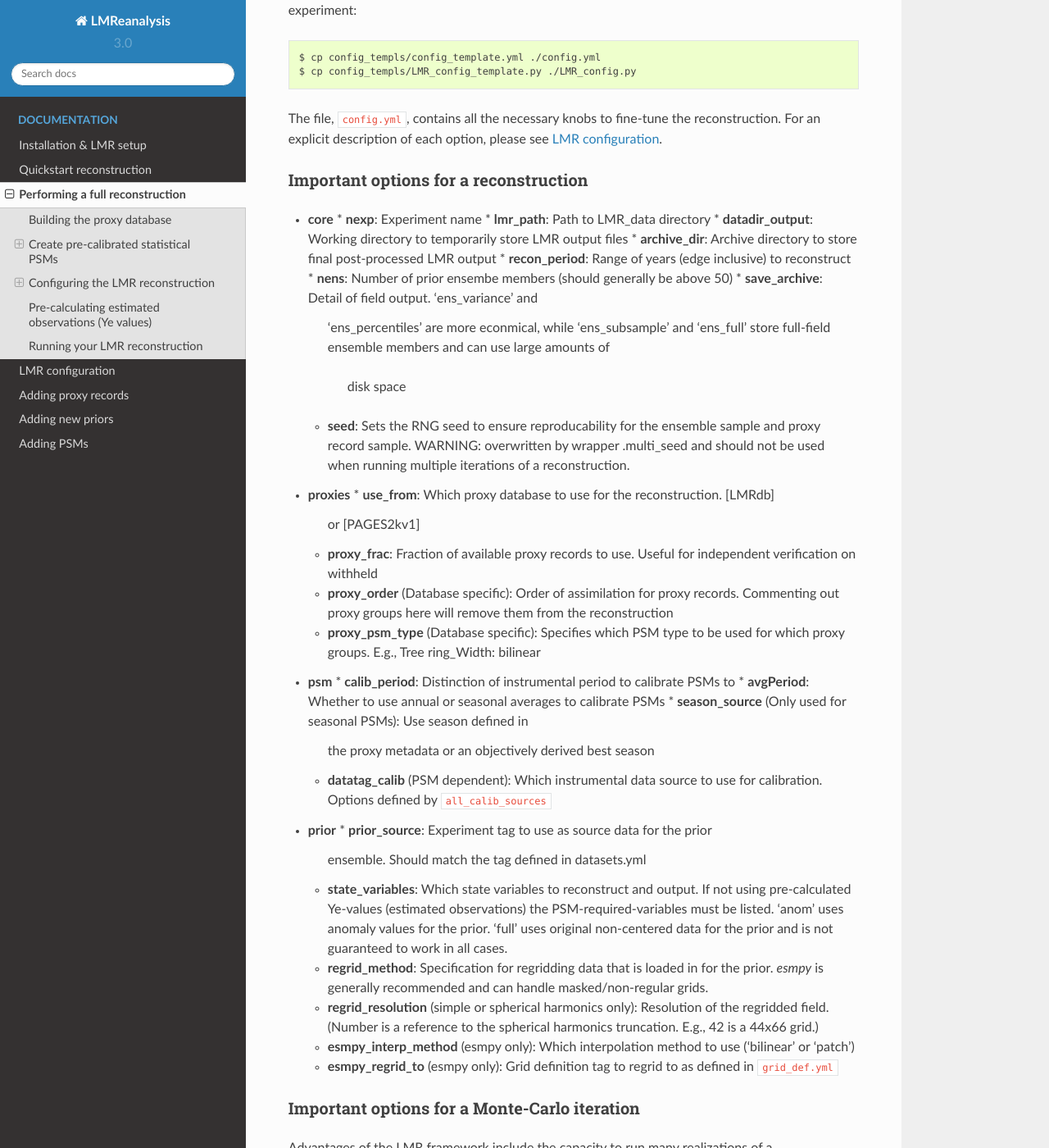
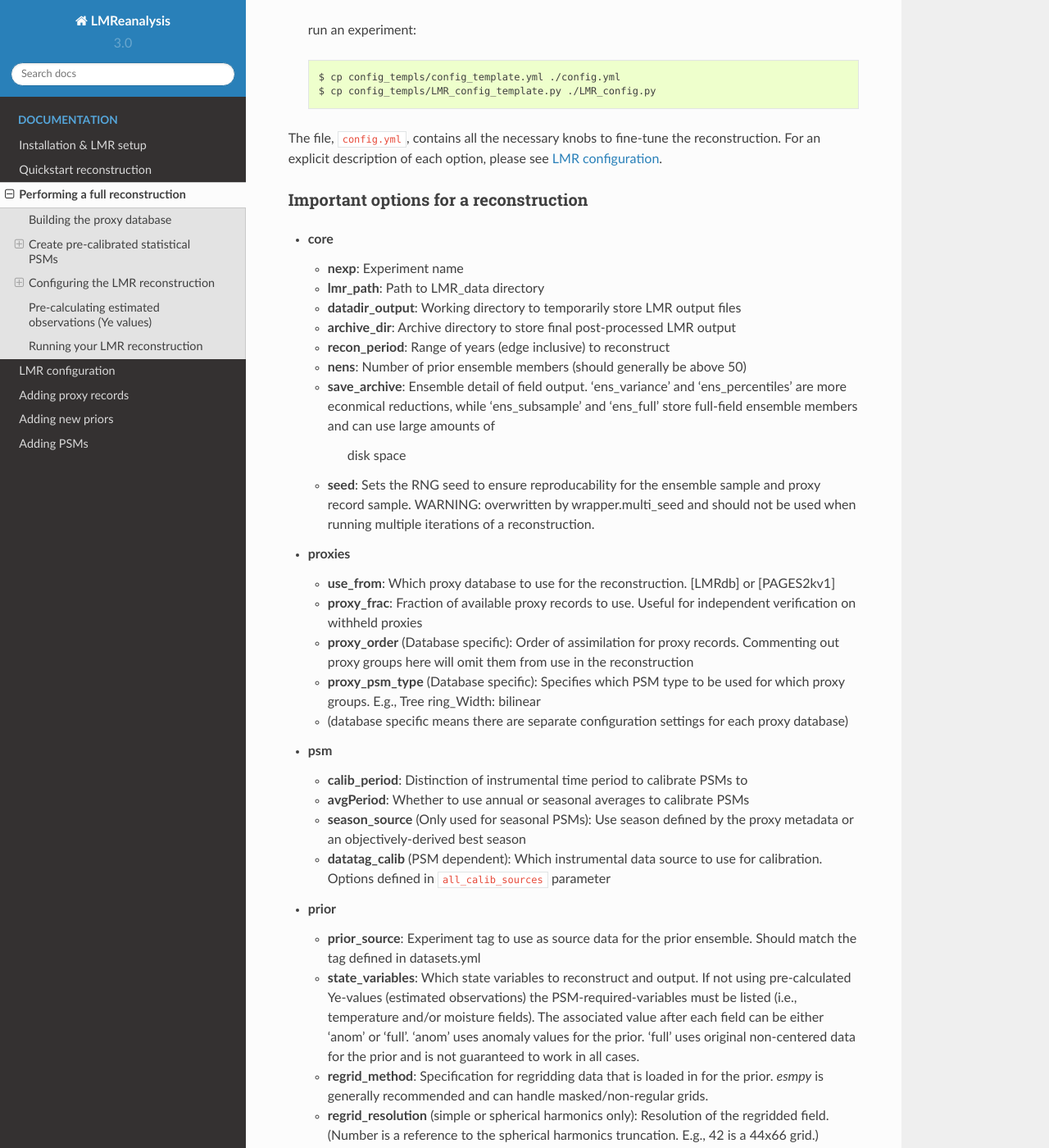
Before and after one commit to modons/LMR, a Sphinx documentation site: the page built from docs/full_recon.rst, in a window 1280 px wide and 1400 px high, scrolled down 3250 px. Shown: the whole window at 82% size. Built offline with Sphinx 7.4.7 and the Read the Docs theme 2.0.0, drawn with Linux system fonts in a browser that asks for light colours; some of the changed text lies outside the part shown.

Commit message:
Clarity and formatting of full_recon.rst

```diff
--- a/docs/full_recon.rst
+++ b/docs/full_recon.rst
@@ -70,13 +70,13 @@ The proxy system models (PSMs) are essential for translating our
 reconstructed fields (in climate model space) to something comparable to the
 proxy data (observation space).  We implement a few different statistical
 regressions that fit proxies against instrumental data to form a PSM.  These
-models are fit using annual or meta-data-defined seasonal averages and a
+models are fit using annual or seasonal averages and a
 univariate or bivariate fit to moisture and temperature variables.
 
 The ``LMR_PSMbuild.py`` script creates the pickle files found in the
-``LMR_data/PSM/`` directory.  This file still uses the legacy
+``LMR_data/PSM/`` directory.  This file still uses a legacy
 configuration style, so at first glance it's a bit more dense than other
-configuration interactions.  The parameters for users are denoted between the
+configuration interactions. The parameters for users are denoted between the
 makers::
 
     ##** BEGIN User Parameters **##
@@ -85,7 +85,7 @@ makers::
 
     ##** END User Parameters **##
 
-Below user parameters are described for each configuration section of
+Below, user parameters are described for each configuration section of
 ``LMR_PSMbuild.py``.  After setting the relevant parameters for desired PSM
 calibration, create the files using the command::
 
@@ -96,8 +96,8 @@ class v_core
 
 * **lmr_path**: Path to LMR input data folders (e.g., /home/disk/foo/LMR_data/)
 * **psm_type**: Setting to use 'linear' or 'bilinear' statistical PSM
-* **anom_reference_period**: The period to set as the reference for all proxy
-  PSMs
+* **anom_reference_period**: The time period over which the average is
+  taken to use as the reference value for all proxy PSMs
 * **calib_period**: Years over which proxy and instrumental data are used to
   calibrate the PSM
 
@@ -105,7 +105,7 @@ class v_proxies
 ---------------
 
 * **use_from**: Which proxy database to use for calibration (['PAGES2kv1'] or
-  ['LMRdb'], both are provided for ease of swapping via commenting out.)
+  ['LMRdb'])
 
 class v_psm
 -----------
@@ -150,7 +150,7 @@ code directory for LMR.  Wherever you cloned/downloaded the source code
 (we’ll use the path /home/disk/foo/LMR_src for our code directory) there should
 be a ``config_templs/`` folder which holds configuration templates.
 From the LMR_src directory, there are two files you need to copy to
-there to perform an experiment::
+ run an experiment::
 
     $ cp config_templs/config_template.yml ./config.yml
     $ cp config_templs/LMR_config_template.py ./LMR_config.py
@@ -163,43 +163,54 @@ Important options for a reconstruction
 --------------------------------------
 
 * **core**
+
   * **nexp**: Experiment name
   * **lmr_path**: Path to LMR_data directory
   * **datadir_output**: Working directory to temporarily store LMR output files
   * **archive_dir**: Archive directory to store final post-processed LMR output
   * **recon_period**: Range of years (edge inclusive) to reconstruct
-  * **nens**: Number of prior ensembe members (should generally be above 50)
-  * **save_archive**: Detail of field output. 'ens_variance' and
-    'ens_percentiles' are more econmical, while 'ens_subsample' and
+  * **nens**: Number of prior ensemble members (should generally be above 50)
+  * **save_archive**: Ensemble detail of field output. 'ens_variance' and
+    'ens_percentiles' are more econmical reductions, while 'ens_subsample' and
     'ens_full' store full-field ensemble members and can use large amounts of
      disk space
   * **seed**: Sets the RNG seed to ensure reproducability for the ensemble
-    sample and proxy record sample.  WARNING: overwritten by wrapper .multi_seed
+    sample and proxy record sample.  WARNING: overwritten by wrapper.multi_seed
     and should not be used when running multiple iterations of a
     reconstruction.
+
 * **proxies**
+
   * **use_from**: Which proxy database to use for the reconstruction. [LMRdb]
     or [PAGES2kv1]
   * **proxy_frac**: Fraction of available proxy records to use. Useful for
-    independent verification on withheld
+    independent verification on withheld proxies
   * **proxy_order** (Database specific): Order of assimilation for proxy
-    records. Commenting out proxy groups here will remove them from the
+    records. Commenting out proxy groups here will omit them from use in the
     reconstruction
   * **proxy_psm_type** (Database specific): Specifies which PSM type to be
     used for which proxy groups. E.g., Tree ring_Width: bilinear
+  * (database specific means there are separate configuration settings for
+    each proxy database)
+
 * **psm**
-  * **calib_period**: Distinction of instrumental period to calibrate PSMs to
+
+  * **calib_period**: Distinction of instrumental time period to calibrate PSMs to
   * **avgPeriod**: Whether to use annual or seasonal averages to calibrate PSMs
-  * **season_source** (Only used for seasonal PSMs): Use season defined in
-    the proxy metadata or an objectively derived best season
+  * **season_source** (Only used for seasonal PSMs): Use season defined by
+    the proxy metadata or an objectively-derived best season
   * **datatag_calib** (PSM dependent): Which instrumental data source to use
-    for calibration. Options defined by ``all_calib_sources``
+    for calibration. Options defined in ``all_calib_sources`` parameter
+
 * **prior**
+
   * **prior_source**: Experiment tag to use as source data for the prior
     ensemble.  Should match the tag defined in datasets.yml
   * **state_variables**: Which state variables to reconstruct and output.  If
     not using pre-calculated Ye-values (estimated observations) the
-    PSM-required-variables must be listed.  'anom' uses anomaly values for the
+    PSM-required-variables must be listed (i.e., temperature and/or moisture
+    fields).  The associated value after each field can be either 'anom' or
+    'full'.  'anom' uses anomaly values for the
     prior. 'full' uses original non-centered data for the prior and is not
     guaranteed to work in all cases.
   * **regrid_method**: Specification for regridding data that is loaded in
@@ -210,51 +221,57 @@ Important options for a reconstruction
     truncation.  E.g., 42 is a 44x66 grid.)
   * **esmpy_interp_method** (esmpy only): Which interpolation method to use
     ('bilinear' or 'patch')
-  * **esmpy_regrid_to** (esmpy only): Grid definition tag to regrid to as
-    defined in ``grid_def.yml``
+  * **esmpy_regrid_to** (esmpy only): Target regrid definition tag defined
+    in ``grid_def.yml``
 
-Important options for a Monte-Carlo iteration
+Important options for a Monte-Carlo (MC) iteration
 ---------------------------------------------
 
 Advantages of the LMR framework include the capacity to run many realizations
-of a reconstruction by subsampling the input data.  This generates uncertainty
+of a reconstruction by sampling from the input data.  This generates uncertainty
 bounds on reconstructed output and is an essential product for determining the
 robustness of reconstructed signals.  There are a few options in the
 configuration important for MC operations.
 
 * **wrapper**
+
   * **iter_range**: Number range to perform iterations over.  [0, 5] will
-    output 5 different directories named r0 - r5.  One can easily distribute
+    output reconstructions to 5 different directories named r0 - r5.  One
+    can easily distribute
     runs on an a cluster by farming out different iteration ranges. E.g., set
-    the range as [0, 5] on one node and [6, 10] on another.
+    the range as [0, 5] for a reconstruction on one machine and [6, 10] on another.
   * **multi_seed**: Seeds for creating reproducible iterations.  Must be of
     length such that indexing from the ``iter_range`` number is not out of
     bounds.
+
 * **core**
+
   * **nens**: Number of prior ensembe members (should generally be above 50).
     This is resampled for each iteration.
+
 * **proxies**
+
   * **proxy_frac**: Fraction of available proxy records to use. Useful for
     independent verification on withheld proxies. Resampled for each iteration.
 
 Pre-calculating estimated observations (Ye values)
 ==================================================
 
-For offline reconstructions estimated observations from the prior sample are
+For offline reconstructions, estimated observations from the prior sample are
 re-used each year.  If we are not interested in outputting a field required for
 the PSM, the Ye values (estimated observations) can be calculated and the field
 ommitted. This saves memory and disk space and allows for individual fields
 to be reconstructed separately when using RNG seeding (i.e., ``multi_seed`` for
-Monte-Carlo reconstructions).
+MC reconstructions).
 
-To enable this we first need to create the pre-calculated Ye file.  After
-setting up the config.yml ``cd`` into the ``misc/`` directory and run
+To enable this, we first need to create the pre-calculated Ye file.  After
+setting up the config.yml, ``cd`` into the ``misc/`` directory and run
 the command::
 
     (lmr_py3) $ python build_ye_file.py <path/to/desired/config.yml>
 
-If no configuration file is provided as a command-line argument, the
-``config.yml`` in the source code directory is used.  It builds the Ye file
+If no configuration file is provided as a command-line argument, the code
+uses ``config.yml`` in the source code directory. This script builds the Ye file
 based on the chosen proxy database, PSMs and averaging period, and the prior
 source.  Numpy zip files contining the calculated Ye values are output in the
 ``lmr_path`` directory under ``ye_precalc_files``.
```
Also changed, not shown: other parts of docs/full_recon.rst (+1 -1 lines).
